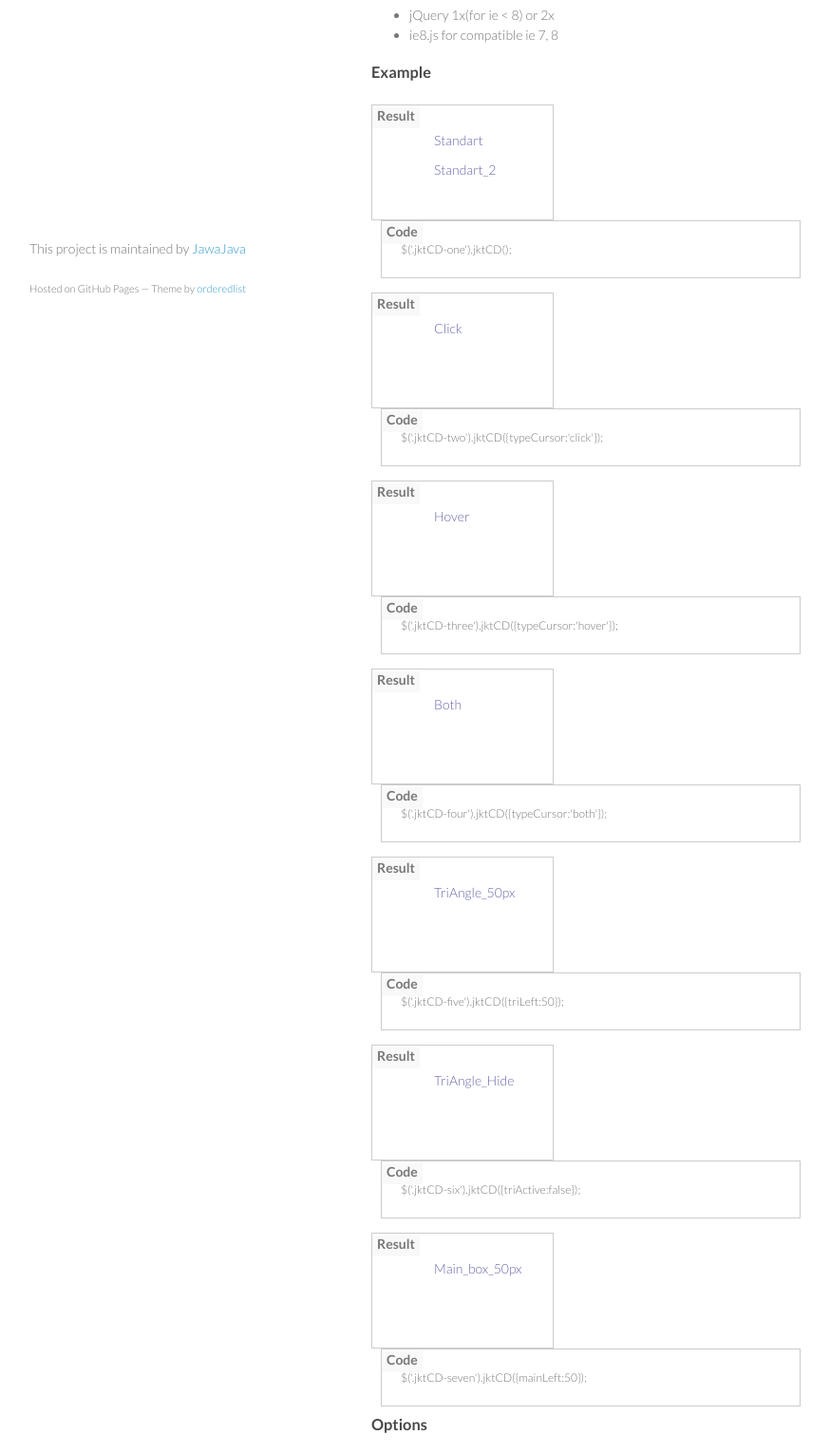
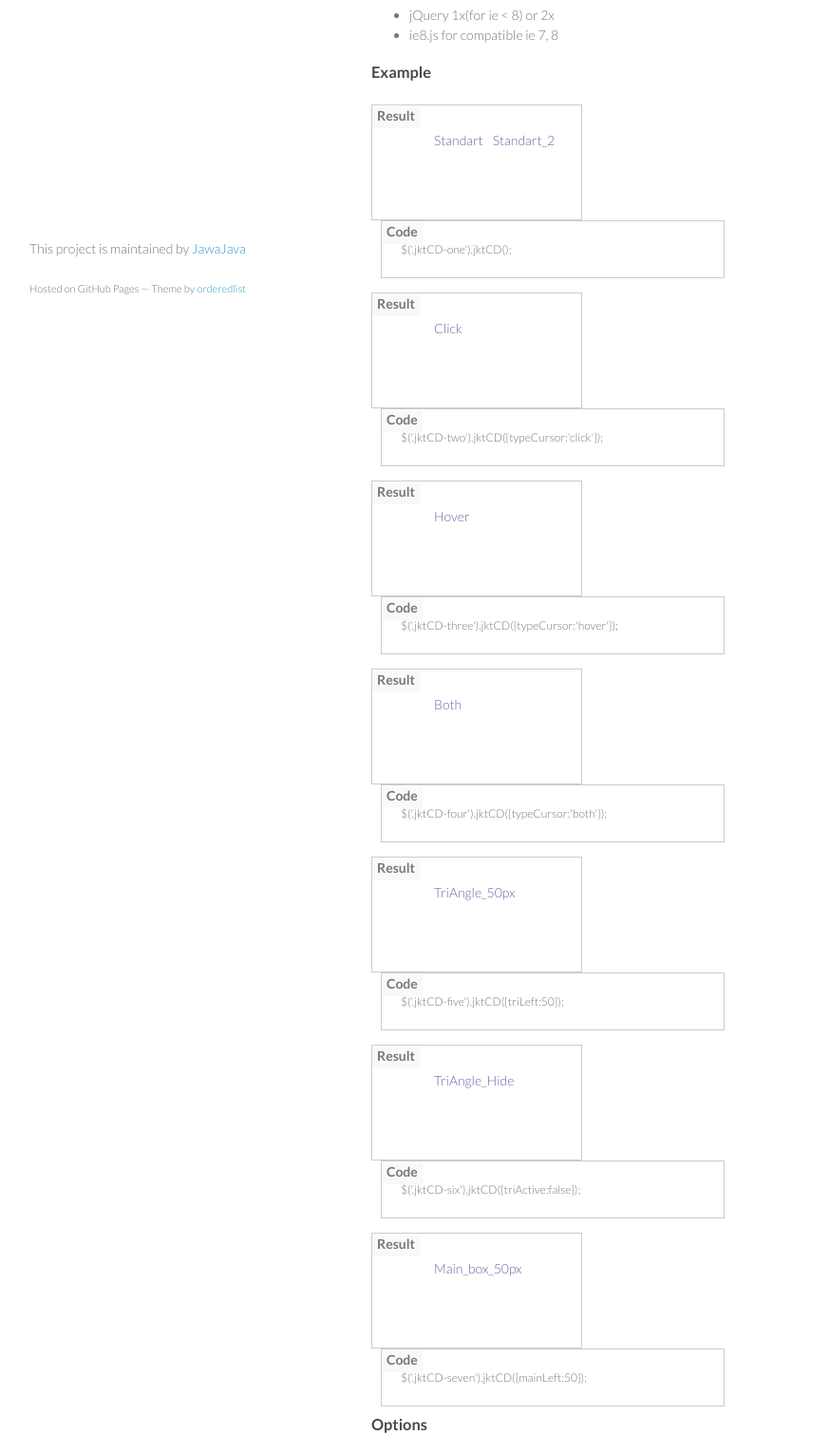
Before and after one commit to JawaJava/Jakarta-Cute-Dropdown, a PHP site: page / in a window 1280 px wide. Shown: the part 417-1947 px from the top of the page at 95% size, without its empty margins (179-1053 px from the left). Run offline with PHP 8.4, Linux system fonts and the light colour scheme; some libraries are stand-ins or nearby versions.

Commit message:
gp-pages

```diff
--- a/stylesheets/css/docs.css
+++ b/stylesheets/css/docs.css
@@ -68,13 +68,13 @@
 			padding:0px 20px 20px 20px;
 		}
 		.example-jkt{
-			width:150px;
+			width:180px;
 			height:100px;
 		}
 		.code-jkt{
 			margin-left:10px;
-			width:280px;
-			width:25rem;
+			width:250px;
+			width:20rem;
 
 			font-size:12px;
 		}
```
